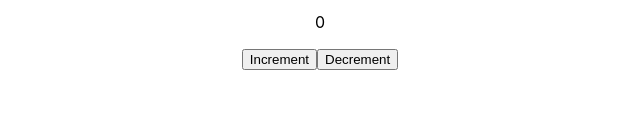
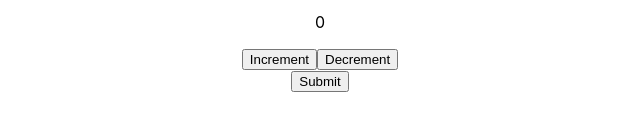
Before and after one commit to JohnKimaiyo/react_vol_9, a React (Create React App) app: page / in a window 1280 px wide. Shown: the part 593-724 px from the top of the page, without its empty margins (320-960 px from the left). Built offline with nearby package versions, Linux system fonts and the light colour scheme; no server answers.

Commit message:
submit event handler

```diff
--- a/src/App.js
+++ b/src/App.js
@@ -10,6 +10,7 @@
 import Users from "./Component/Users";
 import Event from "./Component/Event";
 import Range from "./Component/Range";
+import Submit from "./Component/Submit";
 function App() {
   return (
     <div className="App">
@@ -25,6 +26,7 @@
       <Users/>
       <Event/>
       <Range/>
+      <Submit/>
     </div>
   );
 }
--- /dev/null
+++ b/src/Component/Submit.js
@@ -0,0 +1,14 @@
+import React from "react";
+
+export default function Submit() {
+  function handleSubmit(e) {
+    e.preventDefault();
+    console.log("react developer");
+  }
+
+  return (
+    <form onSubmit={handleSubmit}>
+      <button type="Submit">Submit</button>
+    </form>
+  );
+}
```
